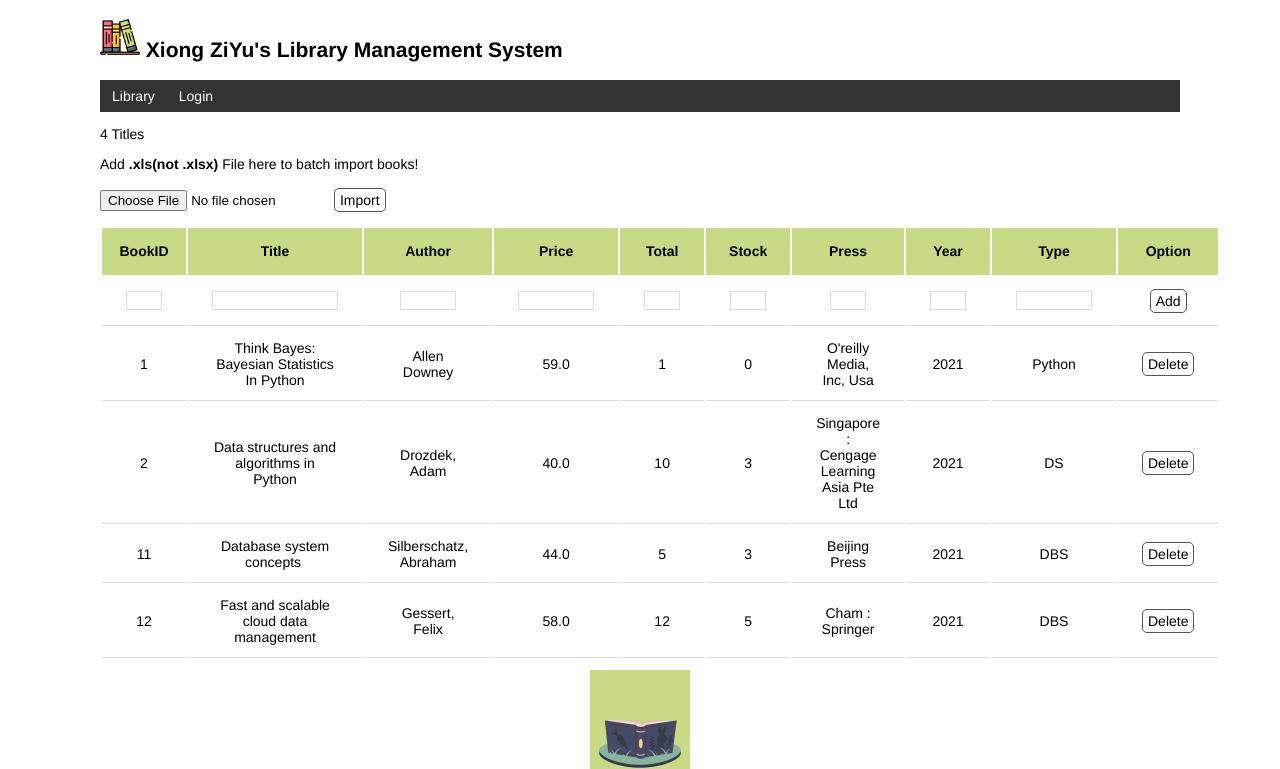
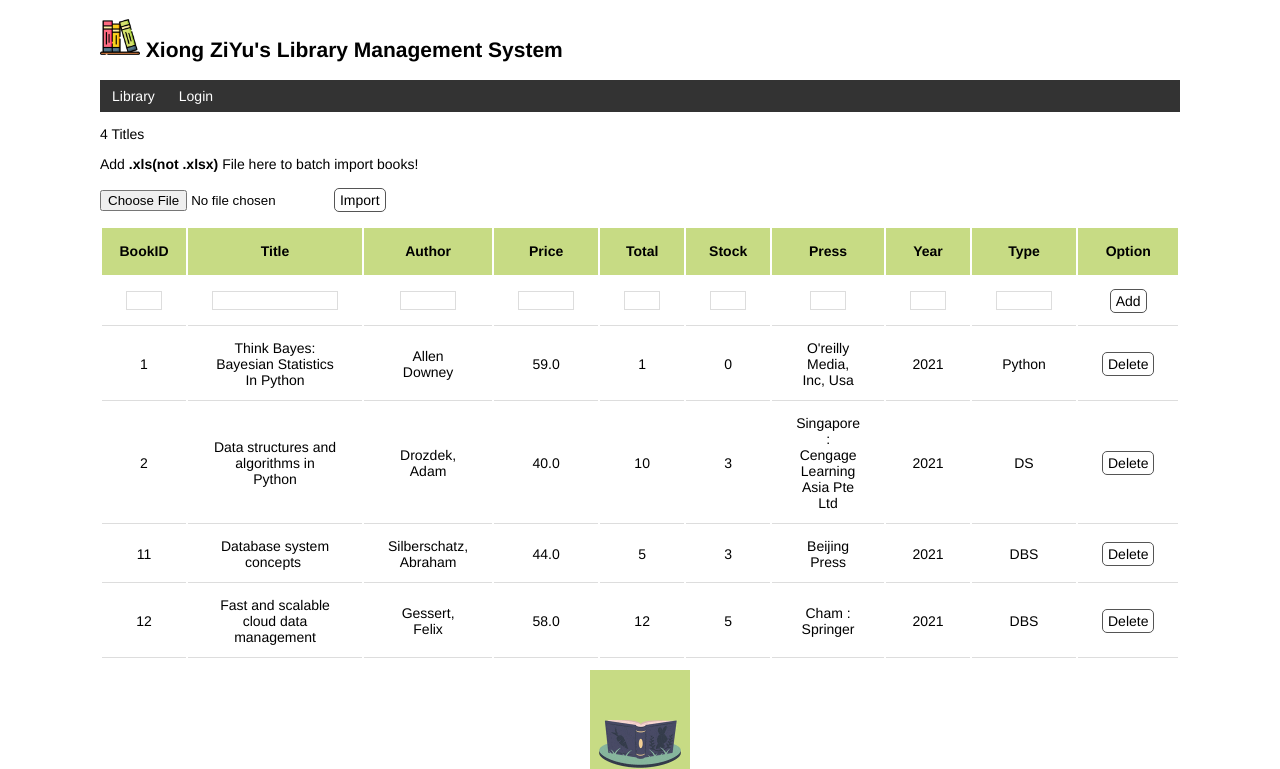
Before and after one commit to zyxNova/DBS-Lab-LibraryDBMS, a Flask app: page /bookManage in a window 1280 px wide. Shown: the top 769 px of the page. Run offline with Flask 2, Linux system fonts and the light colour scheme; data comes from the database, SQL or seed files in the repository.

Commit message:
修改BookManage页面的input元素width

```diff
--- a/libManage/templates/bookManage.html
+++ b/libManage/templates/bookManage.html
@@ -16,12 +16,12 @@
                     <td><input style="width:30px" type="text" name="id" autocomplete="off"></td>
                     <td colspan="2"><input style="width:120px" type="text" name="title" autocomplete="off"></td>
                     <td><input style="width:50px" type="text" name="author" autocomplete="off"></td>
-                    <td><input style="width:70px" type="text" name="price" autocomplete="off"></td>
+                    <td><input style="width:50px" type="text" name="price" autocomplete="off"></td>
                     <td><input style="width:30px" type="text" name="total" value=""></td>
                     <td><input style="width:30px" type="text" name="stock" value=""></td>
                     <td><input style="width:30px" type="text" name="press" autocomplete="off"></td>
                     <td><input style="width:30px" type="text" name="year" autocomplete="off"></td>
-                    <td><input style="width:70px" type="text" name="type" autocomplete="off"></td>
+                    <td><input style="width:50px" type="text" name="type" autocomplete="off"></td>
                     <td><input class="btn" type="submit" name="submit" value="Add"></td>
                 </form>
             </tr>
```
